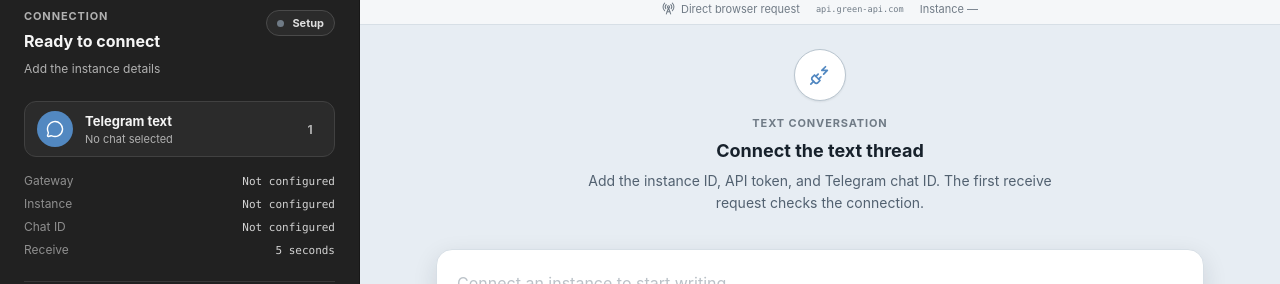
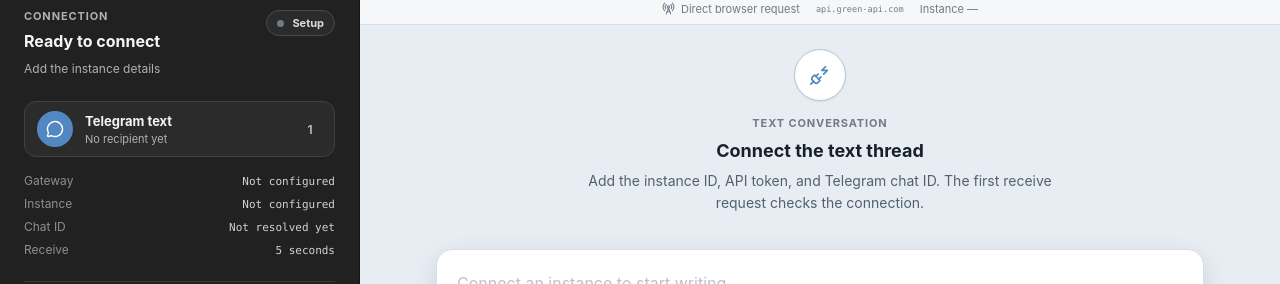
Before and after one commit to lwakis/green-api-telegram-chat, a React (Vite) app: page / in a window 1280 px wide. Shown: the part 87-371 px from the top of the page. Built offline with nearby package versions, Linux system fonts and the light colour scheme.

Commit message:
Show the resolved chat ID across the connected views

```diff
--- a/src/components/chat-panel.tsx
+++ b/src/components/chat-panel.tsx
@@ -12,7 +12,7 @@
 type ChatPanelProps = {
   readonly phase: ChatPhase
   readonly instanceId: string
-  readonly chatId: string
+  readonly recipient: string
   readonly messages: readonly ChatMessage[]
   readonly error: GreenApiError | null
   readonly draft: string
@@ -32,7 +32,7 @@
 export function ChatPanel({
   phase,
   instanceId,
-  chatId,
+  recipient,
   messages,
   error,
   draft,
@@ -62,7 +62,7 @@
             <p className="eyebrow">Active thread</p>
             <h1>Telegram text conversation</h1>
             <p className="chat-header__meta">
-              <span className="mono">Chat {chatId || "—"}</span>
+              <span className="mono">Chat {recipient || "—"}</span>
               <span aria-hidden="true">·</span>
               <span>
                 {messages.length} {messages.length === 1 ? "message" : "messages"}
--- a/src/components/connection-summary.tsx
+++ b/src/components/connection-summary.tsx
@@ -23,12 +23,14 @@
   phase,
   apiUrl,
   instanceId,
-  chatId,
+  recipient,
+  resolvedChatId,
 }: {
   readonly phase: ChatPhase
   readonly apiUrl: string
   readonly instanceId: string
-  readonly chatId: string
+  readonly recipient: string
+  readonly resolvedChatId: string | null
 }) {
   const copy = phaseCopy[phase]
 
@@ -49,7 +51,7 @@
         </span>
         <span className="active-thread__copy">
           <strong>Telegram text</strong>
-          <small>{chatId ? `Chat ${chatId}` : "No chat selected"}</small>
+          <small>{recipient ? `Chat ${recipient}` : "No recipient yet"}</small>
         </span>
         <span className="active-thread__count" role="status" aria-label="One active thread">
           1
@@ -59,7 +61,7 @@
       <div className="connection-summary__metadata">
         <MetadataRow label="Gateway" value={apiUrl ? formatGateway(apiUrl) : "Not configured"} />
         <MetadataRow label="Instance" value={instanceId || "Not configured"} />
-        <MetadataRow label="Chat ID" value={chatId || "Not configured"} />
+        <MetadataRow label="Chat ID" value={resolvedChatId ?? "Not resolved yet"} />
         <MetadataRow label="Receive" value="5 seconds" />
       </div>
     </section>
```
